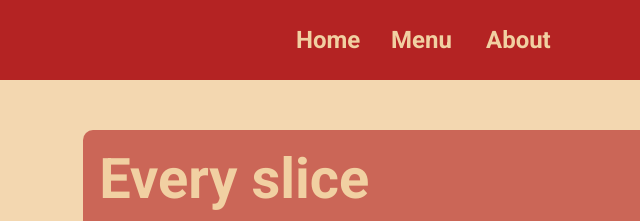
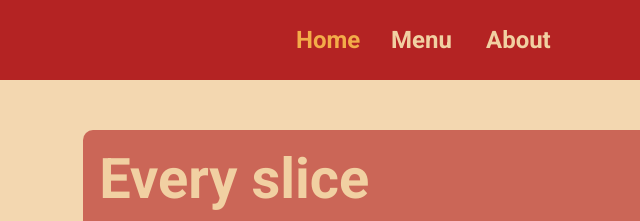
Before and after one commit to AndrewAttemptsCode/odin-restaurant-page, a website built with webpack: page src/index.html in a window 1280 px wide. In both pictures the pointer is over the button "Home". Shown: the top 221 px of the page, 225-865 px from the left. Built offline with nearby package versions, Linux system fonts and the light colour scheme; files whose address does not match are found by name.

Commit message:
Add hover styling to nav buttons

```diff
--- a/src/style.css
+++ b/src/style.css
@@ -245,6 +245,10 @@ nav button {
     color: #f1d0a2;
 }
 
+nav button:hover {
+    color: #f3ac49;
+}
+
 .logo {
     position: absolute;
     top: 0;
```
